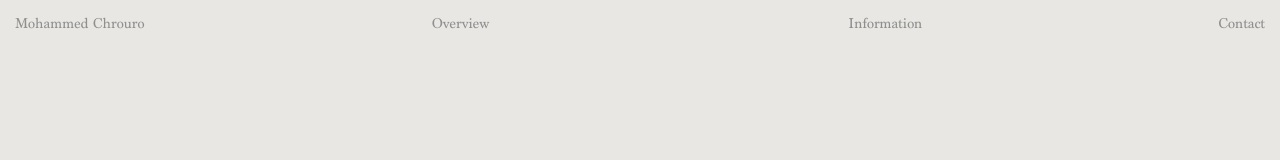
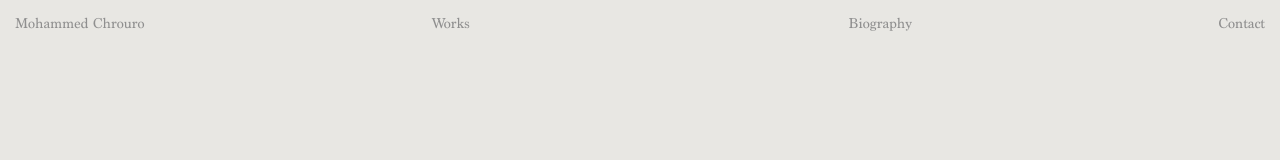
Before and after one commit to oouazize/mohammed-chrouro-portfolio, a Next.js app: page / in a window 1280 px wide. Shown: the top 160 px of the page. Built offline with nearby package versions, Linux system fonts and the light colour scheme; no server answers.

Commit message:
refactor

```diff
--- a/app/information/page.tsx
+++ b/app/biography/page.tsx
@@ -2,7 +2,7 @@ import Header from "@/components/header";
 import { artistInfo } from "@/lib/data";
 import Link from "next/link";
 
-export default function InformationPage() {
+export default function BiographyPage() {
 	return (
 		<div className="fixed inset-0 w-screen min-h-screen bg-background z-50 md:p-4 overflow-y-auto">
 			{/* Mobile Layout */}
--- a/app/overview/page.tsx
+++ b/app/works/page.tsx
@@ -7,12 +7,12 @@ import { useImages } from "@/context/image-context";
 import { type Collection } from "@/lib/data";
 import { useRouter } from "next/navigation";
 
-export default function OverviewPage() {
+export default function WorksPage() {
 	const { collections, collectionPreviews, isLoading } = useImages();
 	const [viewMode, setViewMode] = useState<"list" | "grid">(() => {
 		// Initialize viewMode from sessionStorage or default to "list"
 		if (typeof window !== "undefined") {
-			const savedViewMode = sessionStorage.getItem("overviewViewMode");
+			const savedViewMode = sessionStorage.getItem("worksViewMode");
 			return (savedViewMode as "list" | "grid") || "list";
 		}
 		return "list";
@@ -25,7 +25,7 @@ export default function OverviewPage() {
 
 	// Save viewMode to sessionStorage whenever it changes
 	useEffect(() => {
-		sessionStorage.setItem("overviewViewMode", viewMode);
+		sessionStorage.setItem("worksViewMode", viewMode);
 	}, [viewMode]);
 
 	// Slideshow effect when no collection is hovered
@@ -137,7 +137,7 @@ export default function OverviewPage() {
 										key={collection.id}
 									>
 										<Link
-											href={`/overview/${collection.id}`}
+											href={`/works/${collection.id}`}
 											className={`${
 												(!isHovered.current && slideshowIndex === index) ||
 												hoveredCollection === collection.id
@@ -209,7 +209,7 @@ const CollectionImage = ({
 		sessionStorage.setItem("initialImageIndex", imageIndex.toString());
 
 		// Navigate to collection page using collection name
-		router.push(`/overview/${collection.id}`);
+		router.push(`/works/${collection.id}`);
 	};
 
 	return (
--- a/components/header.tsx
+++ b/components/header.tsx
@@ -7,7 +7,7 @@ import React from "react";
 export default function Header() {
 	const pathname = usePathname();
 	const isCollectionPage =
-		pathname?.includes("/overview/") && pathname !== "/overview";
+		pathname?.includes("/works/") && pathname !== "/works";
 	const isAdminPage = pathname?.includes("/admin");
 
 	return (
@@ -19,24 +19,24 @@ export default function Header() {
 				{artistInfo.name}
 			</Link>
 			<Link
-				href="/overview"
+				href="/works"
 				className={`font-medium hover:text-[#8f8f8f] transition-colors md:col-span-2 md:col-start-5 ${
 					isCollectionPage || isAdminPage ? "hidden" : ""
 				}`}
 			>
-				Overview
+				Works
 			</Link>
 			<Link
-				href="/information"
+				href="/biography"
 				className={`font-medium hover:text-[#8f8f8f] transition-colors md:col-span-2 md:col-start-9 ${
 					isCollectionPage || isAdminPage ? "hidden" : ""
 				}`}
 			>
-				Information
+				Biography
 			</Link>
 
 			<Link
-				href={isCollectionPage ? "/overview" : "/contact"}
+				href={isCollectionPage ? "/works" : "/contact"}
 				className={`font-medium md:ml-auto hover:text-[#8f8f8f] transition-colors md:col-span-2 md:col-start-11 ${
 					isAdminPage ? "hidden" : ""
 				}`}
```
Also changed, not shown: app/works/[collection]/page.tsx (renamed from app/overview/[collection]/page.tsx).
